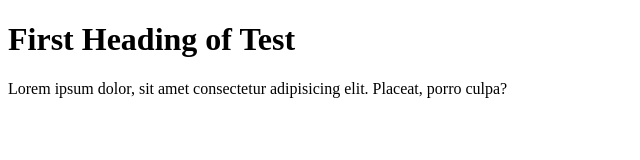
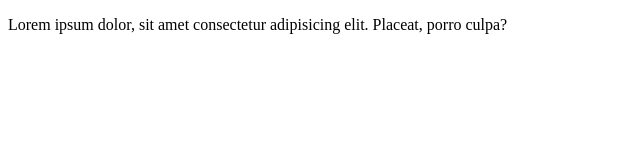
Before and after one commit to divasrajput/Hello-world, a plain HTML site: page test.html in a window 1280 px wide. Shown: the whole page, without its empty margins (0-640 px from the left). Drawn offline with Linux system fonts and the light colour scheme.

Commit message:
Web file added

```diff
--- a/test.html
+++ b/test.html
@@ -7,7 +7,7 @@
     <title>Test</title>
 </head>
 <body>
-    <h1>First Heading of Test</h1>
+
     <p>Lorem ipsum dolor, sit amet consectetur adipisicing elit. Placeat, porro culpa?</p>
 </body>
 </html>
```
